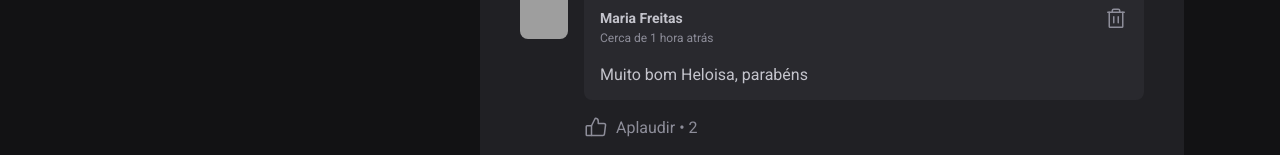
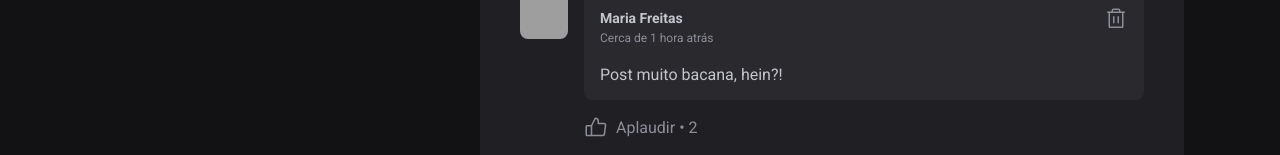
Before and after one commit to mariaemf/ReactIntroduction, a React (Vite) app: page / in a window 1280 px wide. Shown: the part 609-764 px from the top of the page. Built offline with nearby package versions, Linux system fonts and the light colour scheme; grey boxes are pictures that could not be loaded.

Commit message:
Inserindo comentario com programacao declarativa

```diff
--- a/src/componentes/Comment.jsx
+++ b/src/componentes/Comment.jsx
@@ -2,7 +2,7 @@ import { LinkSimple, ListChecks, LockSimple, ThumbsDown, ThumbsUp, Trash } from
 import { Avatar } from './Avatar';
 import style from './Comment.module.css';
 
-export function Comment(){
+export function Comment({ content }){
   return (
     <div className={style.comment}>
       <Avatar hasBorder={false} src='https://github.com//mariaemf.png'/>
@@ -25,7 +25,7 @@ export function Comment(){
           </button>
         </header>
 
-        <p>Muito bom Heloisa, parabéns</p>
+        <p>{content}</p>
      </div>
 
         <footer>
--- a/src/componentes/Post.jsx
+++ b/src/componentes/Post.jsx
@@ -7,11 +7,10 @@ import styles from './Post.module.css';
 
 export function Post({author, publishedAt, content}) {
   const [comments, setComments] = useState([
-    1,
-    2,
+    'Post muito bacana, hein?!'
+
   ])
-
-
+ const [newCommentText, setNewCommentText] = useState('')
 
 
   const publishedDateFormatted = new Intl.DateTimeFormat('PT-BR', {
@@ -21,16 +20,24 @@ export function Post({author, publishedAt, content}) {
     minute: '2-digit'
   }).format(publishedAt)
 
+
   function handleCreateNewComment() {
-  event.preventDefault()
+   event.preventDefault()
 
-  setComments([...comments, comments.length + 1]);
+   setComments([...comments, newCommentText]);
+   setNewCommentText('');
 
+  }
+
+
+  function handleNewCommentChange(){
+    setNewCommentText(event.target.value);
   }
 
 
   return (
   <article className={styles.post}>
+
     <header>
       <div className={styles.author}>
         <Avatar hasBorder={true}
@@ -42,9 +49,10 @@ export function Post({author, publishedAt, content}) {
       </div>
       <time title='07 de Setetembro às 17:17h' dateTime='2022-09-01 19:52:30-'>
       {publishedDateFormatted}
-
       </time>
     </header>
+
+
     <div className={styles.content}>
       {content.map(line => {
         if (line.type === 'paragraph') {
@@ -53,30 +61,33 @@ export function Post({author, publishedAt, content}) {
           return <p><a href="#">{line.content}</a></p>
         }
       })}
+    </div>
 
-
-
-    </div>
 
     <form onSubmit={handleCreateNewComment} className={styles.comentForm}>
       <strong>Deixe o seu Feedback </strong>
 
       <textarea
+      name='comment'
       placeholder='Deixe um comentário'
+      value={newCommentText}
+      onChange={handleNewCommentChange}
       />
 
+
       <footer>
-      <button type='submit'>Publicar</button></footer>
+        <button type='submit'>Publicar</button>
+      </footer>
+
     </form>
 
 
     <div className={styles.commentList}>
       {comments.map(comment => {
-        return <Comment />
+        return <Comment content={comment} />
       })}
+    </div>
 
-    </div>
   </article>
-
   )
 }
```
